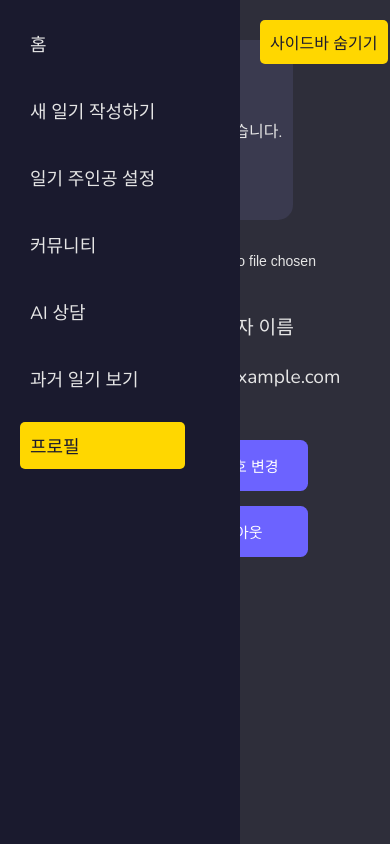
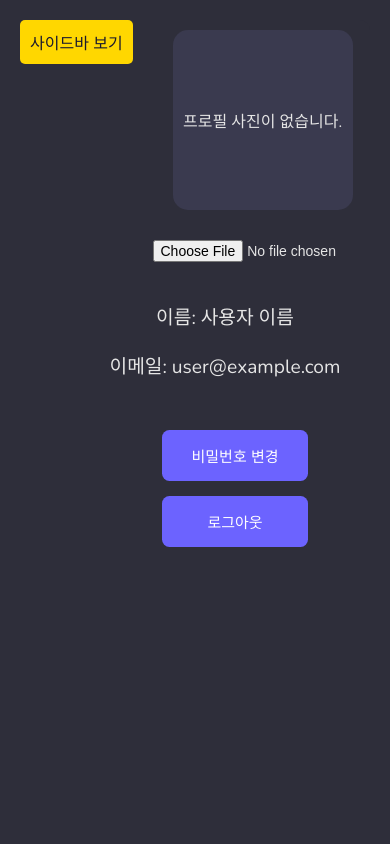
Before and after one commit to meraki95/magic_diary, a React (Create React App) app: page /profile in a window 390 px wide. Built offline with nearby package versions, Linux system fonts and the light colour scheme.

Commit message:
Update build settings and configuration

```diff
--- a/src/App.js
+++ b/src/App.js
@@ -1,5 +1,5 @@
-import React, { useState } from 'react';
-import { BrowserRouter as Router, Route, Routes } from 'react-router-dom';
+import React, { useState, useCallback } from 'react';
+import { BrowserRouter as Router, Route, Routes, useLocation } from 'react-router-dom';
 import Home from './components/Home';
 import StartPage from './components/StartPage';
 import DiaryForm from './components/DiaryForm';
@@ -10,26 +10,33 @@ import ShareDiary from './components/ShareDiary';
 import Feedback from './components/Feedback';
 import AICounseling from './components/AICounseling';
 import NavBar from './components/NavBar';
-import Community from './components/Community'; // Community 컴포넌트 추가
+import Community from './components/Community';
 import DiarySelection from './components/DiarySelection';
-import DiaryImageGeneration from './components/DiaryImageGeneration'; // 추가된 컴포넌트
+import DiaryImageGeneration from './components/DiaryImageGeneration';
 
 import './App.css';
 
-function App() {
-  const [sidebarVisible, setSidebarVisible] = useState(true);
+function AppContent() {
+  const [sidebarVisible, setSidebarVisible] = useState(false);
+  const location = useLocation();
 
-  const toggleSidebar = () => {
-    setSidebarVisible(!sidebarVisible);
-  };
+  const toggleSidebar = useCallback((visible) => {
+    if (typeof visible === 'boolean') {
+      setSidebarVisible(visible);
+    } else {
+      setSidebarVisible(prev => !prev);
+    }
+  }, []);
+
+  const isStartPage = location.pathname === '/';
 
   return (
-    <Router>
     <div className={`App ${sidebarVisible ? '' : 'sidebar-hidden'}`}>
-        <NavBar sidebarVisible={sidebarVisible} toggleSidebar={toggleSidebar} />
+      {!isStartPage && <NavBar sidebarVisible={sidebarVisible} toggleSidebar={toggleSidebar} />}
       <div className={`content ${sidebarVisible ? 'sidebar-visible' : 'sidebar-hidden'}`}>
         <Routes>
           <Route path="/" element={<StartPage />} />
+          <Route path="/home" element={<Home toggleSidebar={toggleSidebar} />} />
           <Route path="/home" element={<Home />} />
           <Route path="/write" element={<DiaryForm />} />
           <Route path="/characters" element={<CharacterSetup />} />
@@ -44,6 +51,13 @@ function App() {
         </Routes>
       </div>
     </div>
+  );
+}
+
+function App() {
+  return (
+    <Router>
+      <AppContent />
     </Router>
   );
 }
--- a/src/components/Home.js
+++ b/src/components/Home.js
@@ -1,12 +1,17 @@
-import React from 'react';
+import React, { useEffect } from 'react';
 import { useNavigate } from 'react-router-dom';
 import '../styles/Home.css';
 import { FaPencilAlt, FaImages, FaCalendarAlt, FaLightbulb } from 'react-icons/fa';
 
-function Home() {
+function Home({ toggleSidebar }) {
   const navigate = useNavigate();
 
-  // const userName = "사용자 이름";
+  useEffect(() => {
+    if (toggleSidebar) {
+      toggleSidebar(false);
+    }
+  }, [toggleSidebar]);
+
   const today = new Date().toLocaleDateString();
   const recommendedDiaryTopic = "오늘 하루를 색으로 표현한다면?";
   const recentDiary = "오늘은 너무 바빴던 하루였다...";
--- a/src/components/NavBar.js
+++ b/src/components/NavBar.js
@@ -3,51 +3,46 @@ import { NavLink } from 'react-router-dom';
 import '../styles/NavBar.css';
 
 function NavBar({ sidebarVisible, toggleSidebar }) {
-  const sidebarStyle = {
-    transform: sidebarVisible ? 'translateX(0)' : 'translateX(-250px)',
-  };
-
   const buttonStyle = {
     left: sidebarVisible ? '260px' : '20px',
   };
-
   return (
     <>
-      <div className="navbar" style={sidebarStyle}>
+        <div className={`navbar ${sidebarVisible ? 'visible' : ''}`}>
         <nav>
           <ul>
             <li>
-              <NavLink to="/home" className="nav-link" activeClassName="active">
+            <NavLink to="/home" className={({ isActive }) => isActive ? "nav-link active" : "nav-link"}>
                 홈
               </NavLink>
             </li>
             <li>
-              <NavLink to="/write" className="nav-link" activeClassName="active">
+              <NavLink to="/write" className={({ isActive }) => isActive ? "nav-link active" : "nav-link"}>
                 새 일기 작성하기
               </NavLink>
             </li>
             <li>
-              <NavLink to="/characters" className="nav-link" activeClassName="active">
+              <NavLink to="/characters" className={({ isActive }) => isActive ? "nav-link active" : "nav-link"}>
                 일기 주인공 설정
               </NavLink>
             </li>
             <li>
-              <NavLink to="/community" className="nav-link" activeClassName="active">
+              <NavLink to="/community" className={({ isActive }) => isActive ? "nav-link active" : "nav-link"}>
                 커뮤니티
               </NavLink>
             </li>
             <li>
-              <NavLink to="/ai-counseling" className="nav-link" activeClassName="active">
+              <NavLink to="/ai-counseling" className={({ isActive }) => isActive ? "nav-link active" : "nav-link"}>
                 AI 상담
               </NavLink>
             </li>
             <li>
-              <NavLink to="/diaries" className="nav-link" activeClassName="active">
+              <NavLink to="/diaries" className={({ isActive }) => isActive ? "nav-link active" : "nav-link"}>
                 과거 일기 보기
               </NavLink>
             </li>
             <li>
-              <NavLink to="/profile" className="nav-link" activeClassName="active">
+              <NavLink to="/profile" className={({ isActive }) => isActive ? "nav-link active" : "nav-link"}>
                 프로필
               </NavLink>
             </li>
--- a/src/styles/AICounseling.css
+++ b/src/styles/AICounseling.css
@@ -37,3 +37,14 @@
   padding: 15px;
   border-radius: 5px;
 }
+
+@media (max-width: 768px) {
+  .ai-counseling-container {
+    margin-left: 0;
+    padding: 10px;
+  }
+  .analyze-button {
+    width: 100%;
+    margin-top: 10px;
+  }
+}
--- a/src/styles/NavBar.css
+++ b/src/styles/NavBar.css
@@ -10,20 +10,12 @@
   flex-direction: column;
   align-items: flex-start;
   z-index: 1000;
+  transform: translateX(-100%);
   transition: transform 0.3s ease;
 }
 
-.toggle-sidebar-btn {
-  position: fixed;
-  top: 20px;
-  background-color: #FFD700;
-  color: #1A1A2E;
-  border: none;
-  padding: 10px;
-  border-radius: 5px;
-  cursor: pointer;
-  z-index: 1001;
-  transition: left 0.3s ease;
+.navbar.visible {
+  transform: translateX(0);
 }
 
 .navbar ul {
@@ -55,10 +47,23 @@
   background-color: #FFD700;
   color: #1A1A2E;
 }
+.toggle-sidebar-btn {
+  position: fixed;
+  top: 20px;
+  background-color: #FFD700;
+  color: #1A1A2E;
+  border: none;
+  padding: 10px;
+  border-radius: 5px;
+  cursor: pointer;
+  z-index: 1001;
+  transition: left 0.3s ease;
+}
 
 /* 반응형 디자인 */
 @media (max-width: 768px) {
   .navbar {
-    width: 200px;
+    width: 100%;
+    transform: translateX(-100%);
   }
 }
--- a/src/styles/Profile.css
+++ b/src/styles/Profile.css
@@ -2,9 +2,9 @@
   display: flex;
   flex-direction: column;
   align-items: center;
-  justify-content: flex-start; /* 요소들을 위에서 조금 떨어진 위치에 배치 */
+  justify-content: flex-start;
   text-align: center;
-  padding: 40px 20px; /* 상단에서 더 떨어지도록 padding 조정 */
+  padding: 40px 20px;
   background-color: #2E2E3A;
   border-radius: 10px;
   color: #E5E5E5;
@@ -12,15 +12,15 @@
 }
 
 .profile-image-container {
-  margin-bottom: 30px; /* 더 여유 있는 공간 */
+  margin-bottom: 30px;
   text-align: center;
 }
 
 .profile-image {
-  width: 225px; /* 기존 크기의 1.5배 */
+  width: 225px;
   height: 225px;
   object-fit: cover;
-  border-radius: 15px; /* 모서리 반경도 1.5배 */
+  border-radius: 15px;
   margin-bottom: 15px;
 }
 
@@ -34,14 +34,14 @@
   color: #E5E5E5;
   border-radius: 15px;
   margin-bottom: 15px;
-  margin-left:100px;
+  margin-left:180px;
 }
 
 input[type="file"] {
   cursor: pointer;
-  margin-top: 15px; /* 간격을 더 넓게 */
-  font-size: 14px; /* 폰트 크기를 1.5배 증가 */
-  margin-left : 100px;;
+  margin-top: 15px;
+  font-size: 14px;
+  margin-left : 140px;
 }
 
 .file-upload-container span {
@@ -55,9 +55,9 @@ input[type="file"] {
   align-items: center;
   text-align: center;
   width: 100%;
-  max-width: 600px; /* 더 넓게 조정 */
+  max-width: 600px;
   margin-bottom: 30px;
-  font-size: 15px; /* 텍스트 크기 증가 */
+  font-size: 15px;
   margin-left: 60px;
 }
 
@@ -82,7 +82,6 @@ input[type="file"] {
   border-radius: 7.5px;
   cursor: pointer;
   font-size: 15px;
-
 }
 
 .password-change-btn:hover,
@@ -115,4 +114,8 @@ input[type="file"] {
     flex-direction: column;
     gap: 15px;
   }
+
+  .profile-container {
+    padding: 10px;
+  }
 }
```
Also changed, not shown: src/components/AICounseling.js (line endings or trailing spaces). Lines whose indentation alone changed are shown as unchanged.
